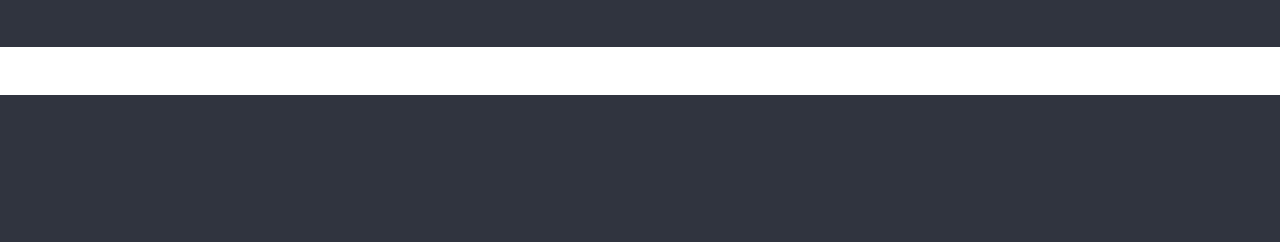
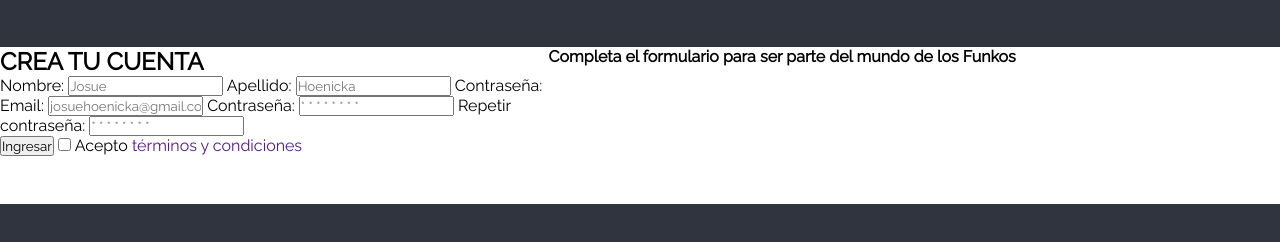
Before and after one commit to josuehoenicka/funkoshop, a plain HTML site: page src/admin/register.html in a window 1280 px wide. Shown: the part 123-365 px from the top of the page. Drawn offline with Linux system fonts and the light colour scheme.

Commit message:
login & register templates html

```diff
--- a/src/admin/register.html
+++ b/src/admin/register.html
@@ -23,6 +23,25 @@
         </div>
     </nav>
     <main>
+        <h2>CREA TU CUENTA</h2>
+        <h4>Completa el formulario para ser parte del mundo de los Funkos</h4>
+        <form action="">
+            <label for="name_register">Nombre:</label>
+            <input type="text" placeholder="Josue" id="name_register">
+            <label for="lastname_register">Apellido:</label>
+            <input type="text" placeholder="Hoenicka" id="lastname_register">
+            <label for="password_register">Contraseña:</label>
+            <label for="email_register">Email:</label>
+            <input type="text" placeholder="josuehoenicka@gmail.com" id="email_register">
+            <label for="password_register">Contraseña:</label>
+            <input type="text" placeholder="* * * * * * * *" id="password_register">
+            <label for="repassword_register">Repetir contraseña:</label>
+            <input type="text" placeholder="* * * * * * * *" id="repassword_register">
+            <div>
+                <button>Ingresar</button>
+                <input type="checkbox"> Acepto <a href="">términos y condiciones</a>
+            </div>
+        </form>
     </main>
     <footer>
         <div class="footer-top">
```
Also changed, not shown: src/admin/login.html (+14 -0 lines), styles/login.css (added).
